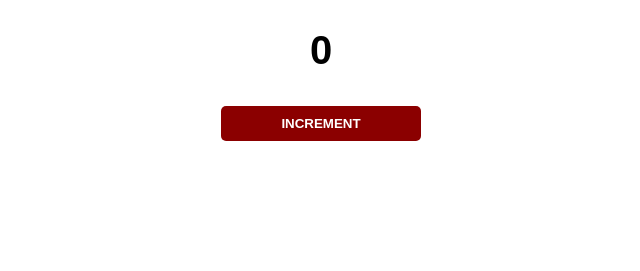
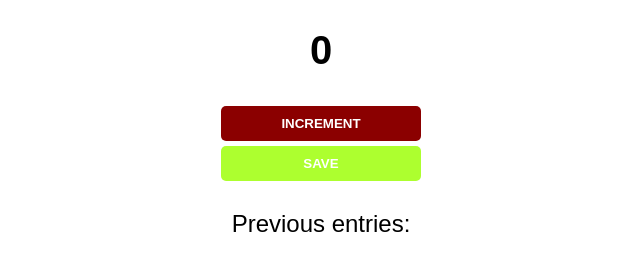
Before and after one commit to martingx89/peoplecounter, a plain HTML site: page index.html in a window 1280 px wide. Shown: the part 87-358 px from the top of the page, without its empty margins (319-959 px from the left). Drawn offline with Linux system fonts and the light colour scheme.

Commit message:
Add save and reset

```diff
--- a/index.css
+++ b/index.css
@@ -34,3 +34,11 @@ button {
 #increment-btn {
 	background-color: darkred;
 }
+
+#save-btn {
+	background-color: greenyellow;
+}
+
+p {
+	font-size: 24px;
+}
--- a/index.html
+++ b/index.html
@@ -8,6 +8,8 @@
     <h1>People entered:</h1>
     <h2 id="count-el">0</h2>
     <button id="increment-btn" onclick="increment()">INCREMENT</button>
+    <button id="save-btn" onclick="save()">SAVE</button>
+    <p id="save-el">Previous entries:</p>
     <script src="./index.js"></script>
 </body>
 
--- a/index.js
+++ b/index.js
@@ -1,10 +1,17 @@
 // document.getElementById("count-el").innerText = 5;
 
 let count = 0;
+const saveEl = document.getElementById("save-el");
 const countEl = document.getElementById("count-el");
 
 function increment() {
 	count += 1;
 
-	countEl.innerText = count;
+	countEl.textContent = count;
 }
+
+function save() {
+	saveEl.textContent += count + " - ";
+	count = 0;
+	countEl.textContent = 0;
+}
```
